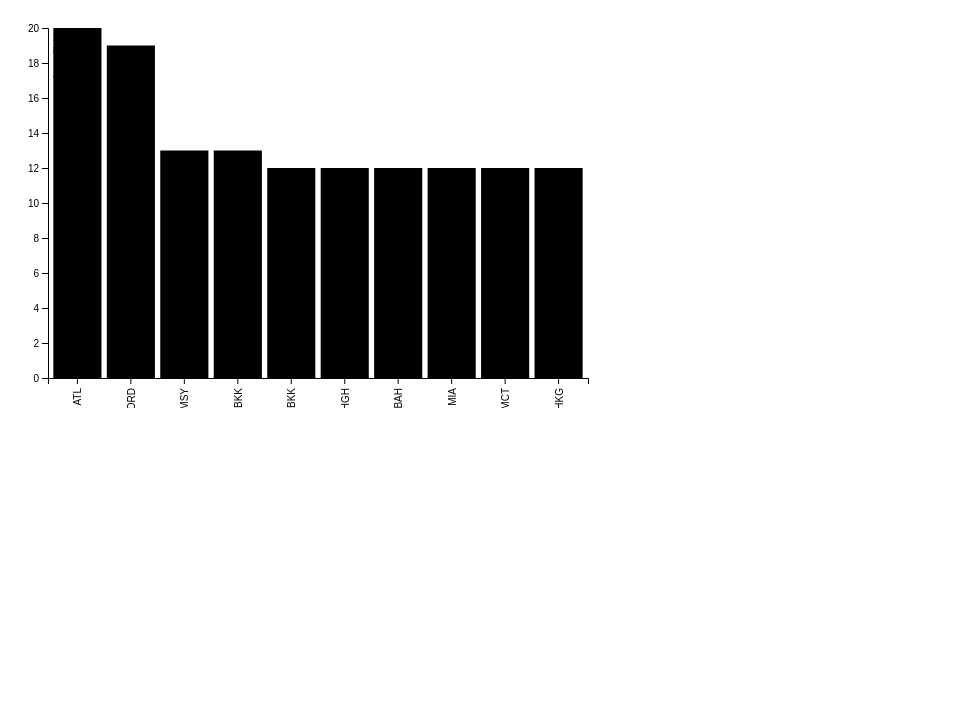
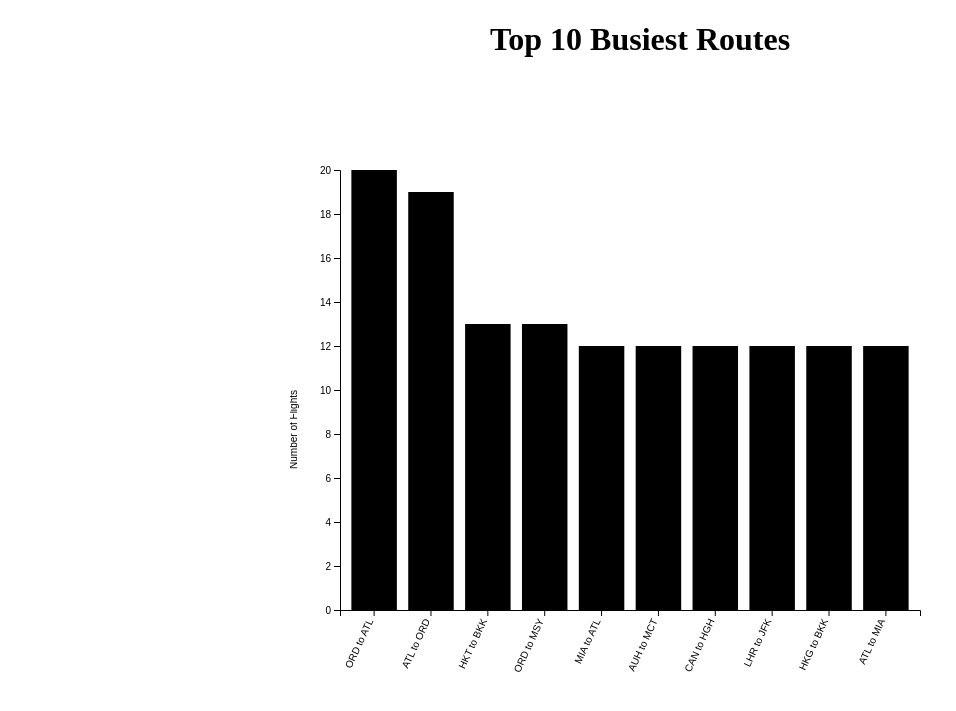
Before and after one commit to Vaishnavi-Desai-0204/Airline-Big-Data-Project, a Flask app: page /top_route in a window 1280 px wide. Shown: the top 711 px of the page, without its empty margins (0-956 px from the left). Run offline with Flask 3, Linux system fonts and the light colour scheme.

Commit message:
TOP_ROUTE BARGRAPH

```diff
--- a/app.py
+++ b/app.py
@@ -1,4 +1,5 @@
-from flask import Flask, render_template, request, jsonify
+from flask import Flask, render_template, request
+import json
 import pandas as pd
 import numpy as np
 import networkx as nx
@@ -23,13 +24,19 @@ route_counts = routes_df.groupby(['Source Airport', 'Destination Airport']).size
 route_counts = route_counts.sort_values(by='Num flights', ascending=False)
 
 # Extract the top 10 busiest routes
+# dfj = json.loads(df.to_json(orient='table',index=False))
 top_routes = route_counts.head(10)
+
+
+top_routes_json = top_routes.to_dict('records')
+print(top_routes_json)
+
+
 
 @app.route('/top_route')
 def top_route():
-
-    top_routes_json = []
-    print(top_routes_json)
+    with open('static/top_routes_1.json', 'w') as fp:
+        json.dump(top_routes_json, fp)
 
 
     return render_template('top_route.html')
--- /dev/null
+++ b/static/top_routes_1.json
@@ -0,0 +1 @@
+[{"Source Airport": "ORD", "Destination Airport": "ATL", "Num flights": 20}, {"Source Airport": "ATL", "Destination Airport": "ORD", "Num flights": 19}, {"Source Airport": "ORD", "Destination Airport": "MSY", "Num flights": 13}, {"Source Airport": "HKT", "Destination Airport": "BKK", "Num flights": 13}, {"Source Airport": "HKG", "Destination Airport": "BKK", "Num flights": 12}, {"Source Airport": "CAN", "Destination Airport": "HGH", "Num flights": 12}, {"Source Airport": "DOH", "Destination Airport": "BAH", "Num flights": 12}, {"Source Airport": "ATL", "Destination Airport": "MIA", "Num flights": 12}, {"Source Airport": "AUH", "Destination Airport": "MCT", "Num flights": 12}, {"Source Airport": "BKK", "Destination Airport": "HKG", "Num flights": 12}]
--- a/templates/top_route.html
+++ b/templates/top_route.html
@@ -4,30 +4,42 @@
   <meta charset="UTF-8">
   <title>Top Routes</title>
   <script src="https://d3js.org/d3.v6.min.js"></script>
+  <style>
+    #bar-chart{
+        display: flex;
+        justify-content: center;
+
+    }
+  </style>
 </head>
 <body>
-  <div id="bar-chart"></div>
+    <h1 style="text-align: center"> Top 10 Busiest Routes</h1>
+  <div id="bar-chart" ></div>
   <script>
     // Load the JSON data
-    d3.json("static/top_routes.json").then(function(data) {
+    d3.json("static/top_routes_1.json").then(function(data) {
 
       // Define the dimensions of the chart
-      var margin = { top: 20, right: 20, bottom: 30, left: 40 };
-      var width = 600 - margin.left - margin.right;
-      var height = 400 - margin.top - margin.bottom;
+      var height = 600;
+      var width = 700;
+      var margin = { top: 90, right: 70, bottom: 70, left:50};
+      var width = width - margin.left - margin.right;
+      var height = height - margin.top - margin.bottom;
 
       // Create the SVG element
       var svg = d3.select("#bar-chart")
         .append("svg")
-          .attr("width", width + margin.left + margin.right)
-          .attr("height", height + margin.top + margin.bottom)
+        .attr("width", width + margin.left + margin.right)
+        .attr("height", height + margin.top + margin.bottom)
         .append("g")
-          .attr("transform", "translate(" + margin.left + "," + margin.top + ")");
+        // .attr('viewBox', [0,0, width, height]);
+        .attr("transform", "translate(" + margin.left + "," + margin.top + ")");
+
 
       // Create the x and y scales
       var x = d3.scaleBand()
         .range([0, width])
-        .padding(0.1)
+        .padding(0.2)
         .domain(data.map(function(d) { return d["Source Airport"] + " to " + d["Destination Airport"]; }));
 
       var y = d3.scaleLinear()
@@ -46,6 +58,7 @@
           .attr("transform", "rotate(-90)")
           .attr("dx", "-1em")
           .attr("dy", "-0.5em")
+          .attr("transform", "rotate(-65)")
           .style("text-anchor", "end");
 
       svg.append("g")
@@ -53,10 +66,11 @@
         .append("text")
           .attr("fill", "#000")
           .attr("transform", "rotate(-90)")
-          .attr("y", 6)
+          .attr("y", 0 - margin.left)
+          .attr("x", 0 - (height / 2))
           .attr("dy", "0.71em")
           .style("text-anchor", "end")
-          .text("Num flights");
+          .text("Number of Flights");
 
       // Add the bars to the chart
       svg.selectAll(".bar")
@@ -66,7 +80,10 @@
           .attr("x", function(d) { return x(d["Source Airport"] + " to " + d["Destination Airport"]); })
           .attr("width", x.bandwidth())
           .attr("y", function(d) { return y(d["Num flights"]); })
-          .attr("height", function(d) { return height - y(d["Num flights"]); });
+          .attr("height", function(d) { return height - y(d["Num flights"]); })
+
+
+
     });
   </script>
 </body>
```
